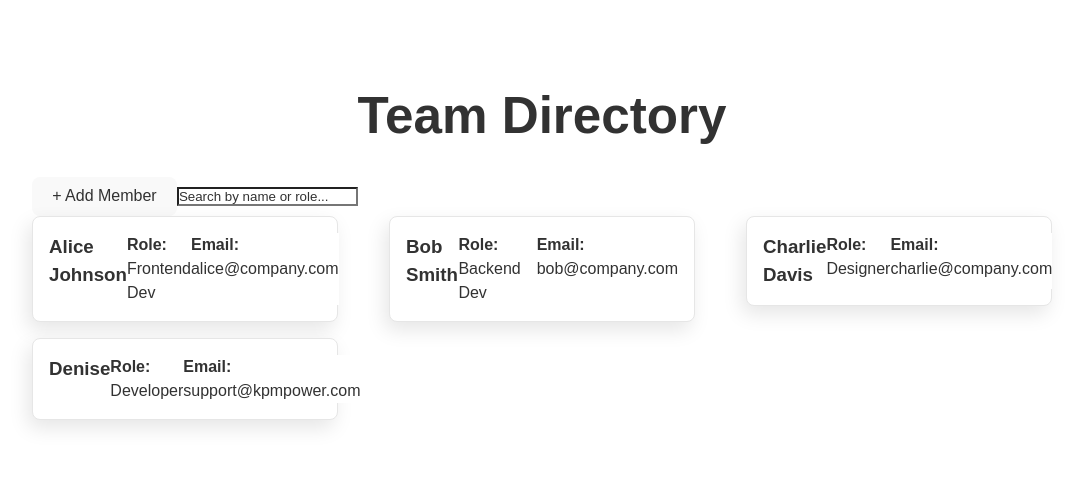
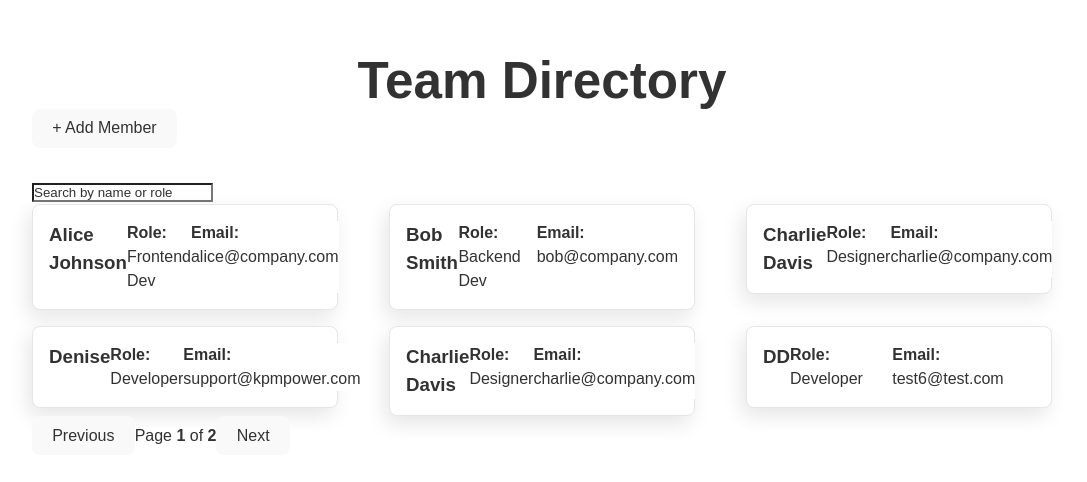
Before and after one commit to siktang/Team_Directory, a React (Vite) app: page / in a window 1280 px wide. Shown: the part 162-644 px from the top of the page, without its empty margins (0-1087 px from the left). Built offline with nearby package versions, Linux system fonts and the light colour scheme; data requests are answered from the project's data file.

Commit message:
Added pagination and moved AddMember to HomePage

```diff
--- a/db.json
+++ b/db.json
@@ -26,7 +26,28 @@
       "name": "Denise",
       "role": "Developer",
       "email": "support@kpmpower.com",
-      "bio": "dsad"
+      "bio": "d,sad"
+    },
+    {
+      "id": "5",
+      "name": "Charlie Davis",
+      "role": "Designer",
+      "email": "charlie@company.com",
+      "bio": "Pixel perfect."
+    },
+    {
+      "id": "7c2d",
+      "name": "DD",
+      "role": "Developer",
+      "email": "test6@test.com",
+      "bio": "ewqqwqtwq"
+    },
+    {
+      "id": "272c",
+      "name": "fsafs",
+      "role": "fasfa",
+      "email": "test6@test.com",
+      "bio": "fasfa"
     }
   ]
 }
--- a/src/api/teamApi.ts
+++ b/src/api/teamApi.ts
@@ -17,7 +17,6 @@
 };
 
 // 3. Create Member
-// Note: JSON Server automatically handles ID generation!
 export const createTeamMember = async (newMember: Omit<TeamMember, "id">): Promise<TeamMember> => {
   const response = await fetch(BASE_URL, {
     method: "POST",
--- a/src/components/Directory.tsx
+++ b/src/components/Directory.tsx
@@ -1,48 +1,69 @@
-import { useState, useRef } from "react";
+import { useState, useMemo } from "react";
 import { Link } from "react-router-dom";
 import { useQuery } from "@tanstack/react-query";
 import { fetchTeamMembers } from "../api/teamApi";
 import TeamMemberCard from "./TeamMemberCard";
-import AddMemberForm from "./AddMember";
+import { Pagination } from "./Pagination";
 import type { TeamMember } from "../types/types";
 import '../styles/components/Directory.scss';
 
 const Directory = () => {
+    const [page, setPage] = useState(1);
     const [search, setSearch] = useState("");
     const [selectedMember, setSelectedMember] = useState<TeamMember | null>(null);
+    const PAGE_SIZE = 6;
 
-    const dialogRef = useRef<HTMLDialogElement>(null);
-
-    const openModal = () => dialogRef.current?.showModal();
-    const closeModal = () => dialogRef.current?.close();
-
-    const { data: members, isLoading, error } = useQuery({
+    const { data: allMembers = [], isLoading, error } = useQuery({
         queryKey: ["teamMembers"],
         queryFn: fetchTeamMembers,
     });
 
-    if (isLoading) return <div>Loading team...</div>;
-    if (error) return <div>Error loading directory.</div>;
-
-    const filteredMembers = members?.filter((member) =>
+    const { currentSlice, totalPages } = useMemo(() => {
+        const filteredMembers = allMembers.filter((member) =>
         member.name.toLowerCase().includes(search.toLowerCase()) ||
         member.role.toLowerCase().includes(search.toLowerCase())
     );
 
+        // 2. Calculate Math
+        const total = filteredMembers.length;
+        const pages = Math.ceil(total / PAGE_SIZE);
+
+        // Safety: Ensure page isn't out of bounds
+        const safePage = Math.min(page, pages) || 1;
+
+        // 3. Slice
+        const start = (safePage - 1) * PAGE_SIZE;
+        const end = start + PAGE_SIZE;
+
+        return {
+            currentSlice: filteredMembers.slice(start, end),
+            totalPages: pages,
+            safePage // Return this so we can sync state if needed
+        };
+    }, [allMembers, search, page]);
+
+    // Sync safe page back to state if it changed during calculation
+    // (Prevents being stuck on Page 5 when search results only have 1 page)
+    if (page !== 1 && page > totalPages && totalPages > 0) {
+        setPage(1);
+    }
+    // ---------------------
+
+    if (isLoading) return <div>Loading team...</div>;
+    //To-do: update error to use data response
+    if (error) return <div>Error loading directory.</div>;
+
     return (
         <div className="directory">
-            <button onClick={openModal}>
-            + Add Member
-            </button>
             <input
                 type="text"
-                placeholder="Search by name or role..."
+                placeholder="Search by name or role"
                 value={search}
                 onChange={(e) => setSearch(e.target.value)}
             />
 
             <div className="directory__container">
-                {filteredMembers?.map((member) => (
+                {currentSlice.map((member) => (
                 <TeamMemberCard
                     key={member.id}
                     member={member}
@@ -62,10 +83,11 @@
                     </div>
                 </dialog>
             )}
-            <dialog ref={dialogRef}>
-        {/* We pass the close function down to the form */}
-        <AddMemberForm onClose={closeModal} />
-      </dialog>
+            <Pagination
+                currentPage={page}
+                totalPages={totalPages}
+                onPageChange={setPage}
+            />
         </div>
     );
 };
--- /dev/null
+++ b/src/components/Pagination.tsx
@@ -0,0 +1,43 @@
+interface PaginationProps {
+  currentPage: number;
+  totalPages: number;
+  onPageChange: (page: number) => void;
+}
+
+export const Pagination = ({ currentPage, totalPages, onPageChange }: PaginationProps) => {
+    if (totalPages <= 1) return null;
+
+    const handlePrevious = () => {
+        if (currentPage > 1) {
+        onPageChange(currentPage - 1);
+        }
+    };
+
+    const handleNext = () => {
+        if (currentPage < totalPages) {
+        onPageChange(currentPage + 1);
+        }
+    };
+
+    return (
+        <div>
+            <button
+                onClick={handlePrevious}
+                disabled={currentPage === 1}
+            >
+                Previous
+            </button>
+
+            <span>
+                Page <strong>{currentPage}</strong> of <strong>{totalPages}</strong>
+            </span>
+
+            <button
+                onClick={handleNext}
+                disabled={currentPage >= totalPages}
+            >
+                Next
+            </button>
+        </div>
+    );
+};
--- a/src/pages/HomePage.tsx
+++ b/src/pages/HomePage.tsx
@@ -1,9 +1,21 @@
 import Directory from "../components/Directory";
+import { useState } from "react";
+import AddMemberForm from "../components/AddMember";
 
 const HomePage = () => {
+    const [openModal, setOpenModal] = useState(false);
+
     return (
         <main>
             <h1 className="header">Team Directory</h1>
+            <button onClick={() => setOpenModal(true)}>
+            + Add Member
+            </button>
+            {openModal && (
+                <dialog open>
+                    <AddMemberForm onClose={() => setOpenModal(false)} />
+                </dialog>
+            )}
             <Directory />
         </main>
     )
```
